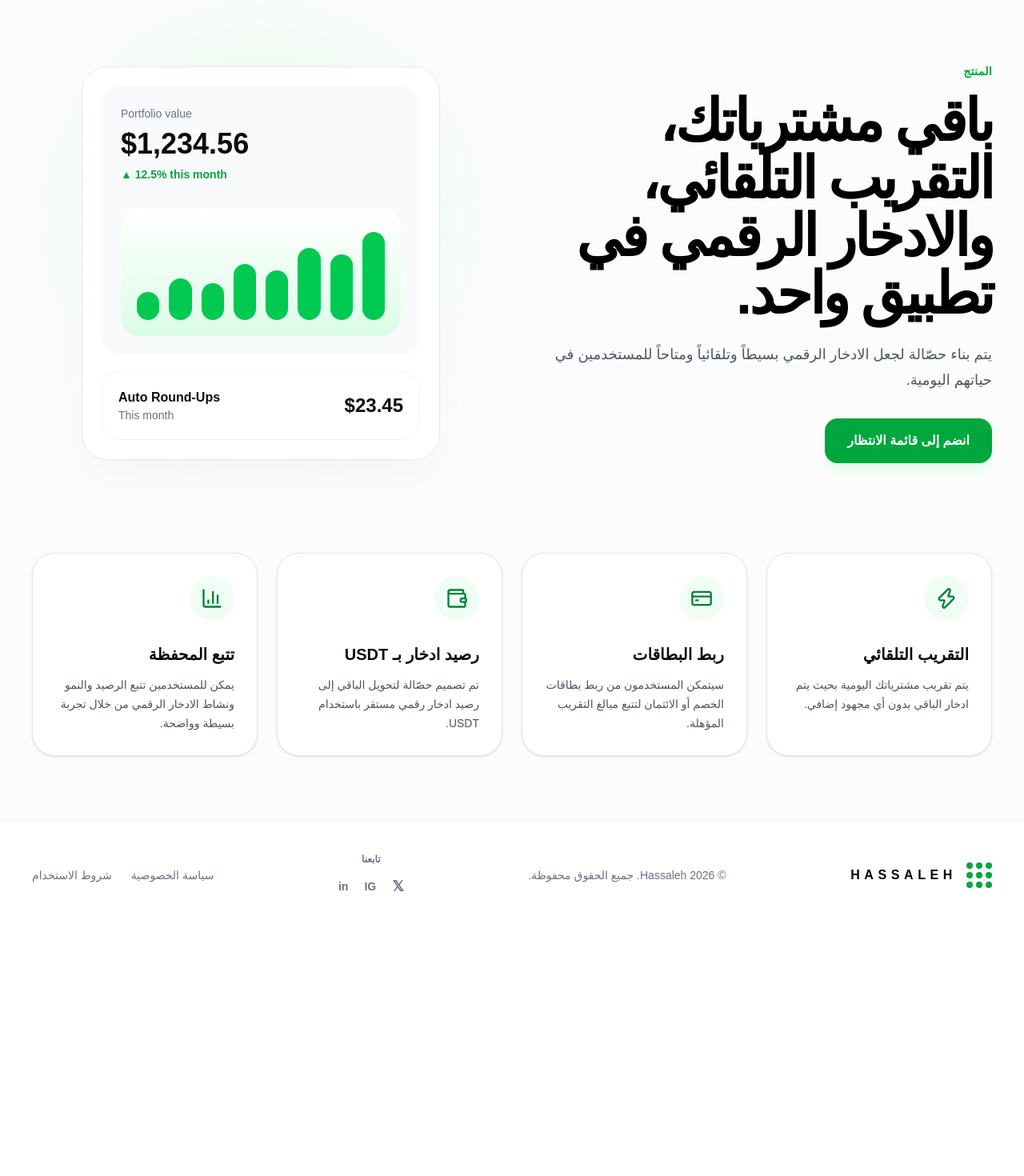
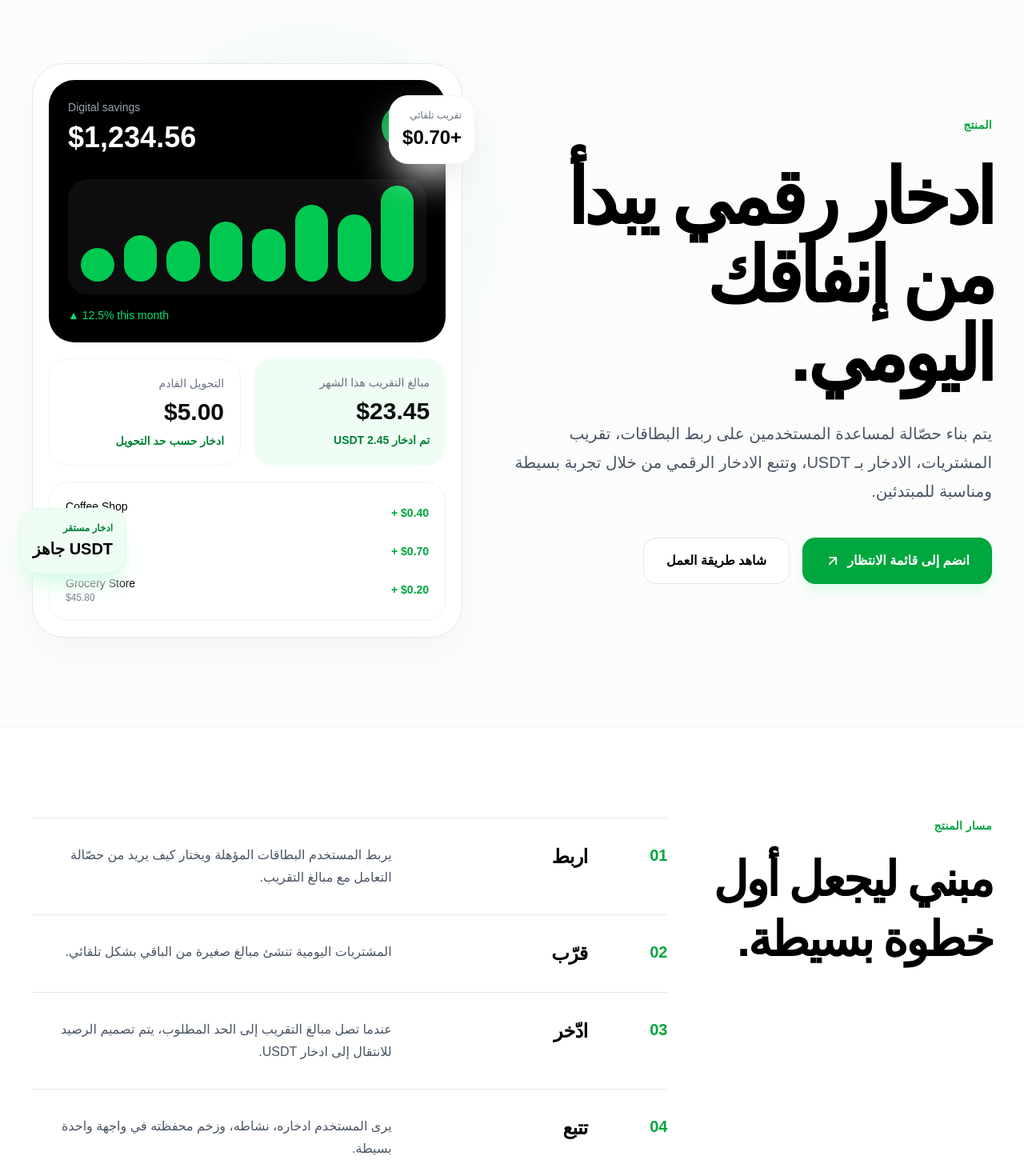
Before and after one commit to XxKaramxX/hassaleh-waitlist, a Next.js app: page /ar/product in a window 1280 px wide. Shown: the part 120-1590 px from the top of the page at 80% size. Before the commit the page ends 1282 px from the top, so only its background shows below. Built offline with nearby package versions, Linux system fonts and the light colour scheme.

Commit message:
Update page.tsx

```diff
--- a/app/ar/product/page.tsx
+++ b/app/ar/product/page.tsx
@@ -1,122 +1,310 @@
-import { BarChart3, CreditCard, Wallet, Zap } from "lucide-react";
 import SiteNavbar from "@/components/SiteNavbar";
-import SiteFooter from "@/components/SiteFooter";
+import {
+  ArrowUpRight,
+  BarChart3,
+  CreditCard,
+  LockKeyhole,
+  Wallet,
+  Zap,
+} from "lucide-react";
 
 export default function ArabicProductPage() {
-  const features = [
+  const productPillars = [
     {
-      title: "التقريب التلقائي",
-      text: "يتم تقريب مشترياتك اليومية بحيث يتم ادخار الباقي بدون أي مجهود إضافي.",
+      title: "تقريب يعمل بهدوء",
+      text: "حصّالة مصممة لتحويل الإنفاق اليومي إلى ادخار رقمي تلقائي بدون أن يحتاج المستخدم للتفكير في كل عملية شراء.",
       icon: Zap,
     },
     {
-      title: "ربط البطاقات",
-      text: "سيتمكن المستخدمون من ربط بطاقات الخصم أو الائتمان لتتبع مبالغ التقريب المؤهلة.",
-      icon: CreditCard,
-    },
-    {
-      title: "رصيد ادخار بـ USDT",
-      text: "تم تصميم حصّالة لتحويل الباقي إلى رصيد ادخار رقمي مستقر باستخدام USDT.",
+      title: "طبقة ادخار مستقرة",
+      text: "الباقي من المشتريات مصمم ليتم تحويله إلى USDT، مما يساعد المستخدم على بناء رصيد رقمي قبل الدخول إلى مزايا كريبتو أوسع.",
       icon: Wallet,
     },
     {
-      title: "تتبع المحفظة",
-      text: "يمكن للمستخدمين تتبع الرصيد والنمو ونشاط الادخار الرقمي من خلال تجربة بسيطة وواضحة.",
+      title: "وضوح في تتبع المحفظة",
+      text: "يجب أن يفهم المستخدم دائماً ماذا ادخر، أين ذهب المبلغ، وكيف ينمو ادخاره الرقمي مع الوقت.",
       icon: BarChart3,
+    },
+    {
+      title: "مبني حول الثقة",
+      text: "تجربة المنتج يتم بناؤها مع التركيز على الأمان، البساطة، وثقة المستخدم من البداية.",
+      icon: LockKeyhole,
+    },
+  ];
+
+  const productFlow = [
+    {
+      step: "01",
+      title: "اربط",
+      text: "يربط المستخدم البطاقات المؤهلة ويختار كيف يريد من حصّالة التعامل مع مبالغ التقريب.",
+    },
+    {
+      step: "02",
+      title: "قرّب",
+      text: "المشتريات اليومية تنشئ مبالغ صغيرة من الباقي بشكل تلقائي.",
+    },
+    {
+      step: "03",
+      title: "ادّخر",
+      text: "عندما تصل مبالغ التقريب إلى الحد المطلوب، يتم تصميم الرصيد للانتقال إلى ادخار USDT.",
+    },
+    {
+      step: "04",
+      title: "تتبع",
+      text: "يرى المستخدم ادخاره، نشاطه، وزخم محفظته في واجهة واحدة بسيطة.",
     },
   ];
 
   return (
-    <main dir="rtl" className="min-h-screen bg-[#fbfcfb] text-[#090d0b]">
+    <main dir="rtl" className="min-h-screen overflow-hidden bg-[#fbfcfb] text-[#090d0b]">
       <SiteNavbar />
 
-      <section className="mx-auto grid max-w-7xl grid-cols-1 items-center gap-14 px-6 py-20 md:grid-cols-2 md:px-10 md:py-28">
+      <section className="relative mx-auto max-w-7xl px-6 py-20 md:px-10 md:py-28">
+        <div className="absolute left-1/2 top-24 -z-10 h-[520px] w-[520px] -translate-x-1/2 rounded-full bg-green-100/50 blur-3xl" />
+
+        <div className="grid grid-cols-1 items-center gap-16 md:grid-cols-[1fr_0.9fr]">
           <div>
             <p className="text-sm font-bold uppercase tracking-wide text-green-600">
               المنتج
             </p>
 
-          <h1 className="mt-4 text-5xl font-semibold tracking-[-0.05em] text-black md:text-7xl">
-            باقي مشترياتك، التقريب التلقائي، والادخار الرقمي في تطبيق واحد.
+            <h1 className="mt-8 max-w-4xl text-6xl font-semibold leading-[1.02] tracking-[-0.06em] text-black md:text-8xl">
+              ادخار رقمي يبدأ من إنفاقك اليومي.
             </h1>
 
-          <p className="mt-6 max-w-xl text-lg leading-8 text-gray-600">
-            يتم بناء حصّالة لجعل الادخار الرقمي بسيطاً وتلقائياً ومتاحاً
-            للمستخدمين في حياتهم اليومية.
+            <p className="mt-8 max-w-2xl text-xl leading-9 text-gray-600">
+              يتم بناء حصّالة لمساعدة المستخدمين على ربط البطاقات، تقريب
+              المشتريات، الادخار بـ USDT، وتتبع الادخار الرقمي من خلال تجربة
+              بسيطة ومناسبة للمبتدئين.
             </p>
 
+            <div className="mt-10 flex flex-col gap-4 sm:flex-row">
               <a
                 href="/ar#waitlist"
-            className="mt-8 inline-flex rounded-2xl bg-green-600 px-7 py-4 font-semibold text-white shadow-lg shadow-green-100 transition hover:bg-green-700"
+                className="inline-flex items-center justify-center rounded-2xl bg-green-600 px-7 py-4 font-semibold text-white shadow-lg shadow-green-100 transition hover:-translate-y-0.5 hover:bg-green-700"
               >
                 انضم إلى قائمة الانتظار
+                <ArrowUpRight className="mr-2 h-5 w-5" />
+              </a>
+
+              <a
+                href="#product-flow"
+                className="inline-flex items-center justify-center rounded-2xl border border-gray-200 bg-white px-7 py-4 font-semibold text-black transition hover:border-green-200 hover:text-green-600"
+              >
+                شاهد طريقة العمل
               </a>
             </div>
+          </div>
 
-        <div className="relative flex justify-center">
-          <div className="absolute h-96 w-96 rounded-full bg-green-100 blur-3xl" />
+          <div className="relative">
+            <div className="absolute right-8 top-8 h-80 w-80 rounded-full bg-green-100 blur-3xl" />
 
-          <div
-            dir="ltr"
-            className="relative z-10 w-full max-w-md rounded-[2rem] border border-gray-200 bg-white p-6 shadow-2xl shadow-gray-100"
-          >
-            <div className="rounded-3xl bg-gray-50 p-6">
-              <p className="text-sm text-gray-500">Portfolio value</p>
+            <div className="relative rounded-[2.5rem] border border-gray-200 bg-white p-5 shadow-2xl shadow-gray-100">
+              <div dir="ltr" className="rounded-[2rem] bg-black p-6 text-white">
+                <div className="flex items-center justify-between">
+                  <div>
+                    <p className="text-sm text-gray-400">Digital savings</p>
                     <h2 className="mt-2 text-4xl font-bold">$1,234.56</h2>
-              <p className="mt-2 text-sm font-semibold text-green-600">
-                ▲ 12.5% this month
-              </p>
+                  </div>
 
-              <div className="mt-8 h-40 rounded-3xl bg-gradient-to-t from-green-100 to-white p-5">
+                  <div className="flex h-14 w-14 items-center justify-center rounded-full bg-green-600">
+                    ₮
+                  </div>
+                </div>
+
+                <div className="mt-8 h-36 rounded-[1.5rem] bg-white/5 p-4">
                   <div className="flex h-full items-end gap-3">
-                  {[35, 52, 46, 70, 62, 90, 82, 110].map((height, index) => (
+                    {[42, 58, 51, 75, 66, 96, 84, 120].map(
+                      (height, index) => (
                         <div
                           key={index}
                           className="w-full rounded-full bg-green-500"
                           style={{ height }}
                         />
+                      )
+                    )}
+                  </div>
+                </div>
+
+                <p className="mt-4 text-sm font-medium text-green-400">
+                  ▲ 12.5% this month
+                </p>
+              </div>
+
+              <div className="mt-5 grid grid-cols-1 gap-4 sm:grid-cols-2">
+                <div className="rounded-[1.5rem] bg-green-50 p-5">
+                  <p className="text-sm text-gray-500">مبالغ التقريب هذا الشهر</p>
+                  <h3 className="mt-2 text-3xl font-bold">$23.45</h3>
+                  <p className="mt-2 text-sm font-semibold text-green-700">
+                    تم ادخار 2.45 USDT
+                  </p>
+                </div>
+
+                <div className="rounded-[1.5rem] border border-gray-100 bg-white p-5">
+                  <p className="text-sm text-gray-500">التحويل القادم</p>
+                  <h3 className="mt-2 text-3xl font-bold">$5.00</h3>
+                  <p className="mt-2 text-sm font-semibold text-green-700">
+                    ادخار حسب حد التحويل
+                  </p>
+                </div>
+              </div>
+
+              <div className="mt-5 space-y-3 rounded-[1.5rem] border border-gray-100 bg-white p-5">
+                {[
+                  ["Coffee Shop", "$3.60", "+ $0.40"],
+                  ["Ride share", "$12.30", "+ $0.70"],
+                  ["Grocery Store", "$45.80", "+ $0.20"],
+                ].map(([merchant, amount, roundUp]) => (
+                  <div
+                    key={merchant}
+                    dir="ltr"
+                    className="flex items-center justify-between text-sm"
+                  >
+                    <div>
+                      <p className="font-medium text-black">{merchant}</p>
+                      <p className="text-xs text-gray-500">{amount}</p>
+                    </div>
+
+                    <p className="font-semibold text-green-600">{roundUp}</p>
+                  </div>
                 ))}
               </div>
             </div>
+
+            <div className="absolute -right-4 top-10 hidden rounded-3xl border border-gray-100 bg-white p-4 shadow-2xl shadow-gray-200 md:block">
+              <p className="text-xs font-medium text-gray-500">تقريب تلقائي</p>
+              <p className="mt-1 text-2xl font-bold text-black">+$0.70</p>
             </div>
 
-            <div className="mt-5 rounded-3xl border border-gray-100 p-5">
-              <div className="flex items-center justify-between">
-                <div>
-                  <p className="font-semibold">Auto Round-Ups</p>
-                  <p className="text-sm text-gray-500">This month</p>
-                </div>
-
-                <p className="text-2xl font-bold">$23.45</p>
-              </div>
+            <div className="absolute -left-4 bottom-20 hidden rounded-3xl border border-green-100 bg-green-50 p-4 shadow-xl shadow-green-100 md:block">
+              <p className="text-xs font-semibold text-green-700">
+                ادخار مستقر
+              </p>
+              <p className="mt-1 text-xl font-bold text-black">USDT جاهز</p>
             </div>
           </div>
         </div>
       </section>
 
-      <section className="mx-auto max-w-7xl px-6 pb-20 md:px-10">
-        <div className="grid grid-cols-1 gap-6 md:grid-cols-4">
-          {features.map((feature) => {
-            const Icon = feature.icon;
+      <section
+        id="product-flow"
+        className="border-y border-gray-100 bg-white py-20 md:py-28"
+      >
+        <div className="mx-auto max-w-7xl px-6 md:px-10">
+          <div className="grid grid-cols-1 gap-12 md:grid-cols-[0.45fr_1fr]">
+            <div>
+              <p className="text-sm font-bold uppercase tracking-wide text-green-600">
+                مسار المنتج
+              </p>
+
+              <h2 className="mt-5 max-w-md text-5xl font-semibold leading-tight tracking-[-0.05em] text-black md:text-6xl">
+                مبني ليجعل أول خطوة بسيطة.
+              </h2>
+            </div>
+
+            <div className="divide-y divide-gray-200 border-y border-gray-200">
+              {productFlow.map((item) => (
+                <div
+                  key={item.step}
+                  className="grid grid-cols-1 gap-5 py-8 md:grid-cols-[80px_0.5fr_1fr]"
+                >
+                  <p className="text-xl font-semibold text-green-600">
+                    {item.step}
+                  </p>
+
+                  <h3 className="text-2xl font-semibold tracking-[-0.03em] text-black">
+                    {item.title}
+                  </h3>
+
+                  <p className="text-base leading-7 text-gray-600">
+                    {item.text}
+                  </p>
+                </div>
+              ))}
+            </div>
+          </div>
+        </div>
+      </section>
+
+      <section className="mx-auto max-w-7xl px-6 py-20 md:px-10 md:py-28">
+        <div className="grid grid-cols-1 gap-12 border-b border-gray-200 pb-20 md:grid-cols-[0.45fr_1fr]">
+          <div>
+            <p className="text-sm font-bold uppercase tracking-wide text-green-600">
+              التجربة الأساسية
+            </p>
+
+            <h2 className="mt-5 max-w-md text-5xl font-semibold leading-tight tracking-[-0.05em] text-black md:text-6xl">
+              كل شيء يجب أن يكون واضحاً، تلقائياً، وموثوقاً.
+            </h2>
+          </div>
+
+          <div className="grid grid-cols-1 gap-5 md:grid-cols-2">
+            {productPillars.map((pillar) => {
+              const Icon = pillar.icon;
 
               return (
                 <div
-                key={feature.title}
-                className="rounded-[1.75rem] border border-gray-200 bg-white p-7 shadow-sm"
+                  key={pillar.title}
+                  className="group rounded-[2rem] border border-gray-200 bg-white p-7 shadow-sm transition hover:-translate-y-1 hover:shadow-2xl hover:shadow-gray-100"
                 >
-                <div className="flex h-14 w-14 items-center justify-center rounded-full bg-green-50 text-green-700">
+                  <div className="flex h-14 w-14 items-center justify-center rounded-full bg-green-50 text-green-700 transition group-hover:bg-green-600 group-hover:text-white">
                     <Icon className="h-7 w-7" />
                   </div>
 
-                <h2 className="mt-7 text-xl font-semibold">{feature.title}</h2>
+                  <h3 className="mt-7 text-2xl font-semibold tracking-[-0.04em] text-black">
+                    {pillar.title}
+                  </h3>
 
-                <p className="mt-3 text-sm leading-6 text-gray-600">
-                  {feature.text}
+                  <p className="mt-4 text-base leading-7 text-gray-600">
+                    {pillar.text}
                   </p>
                 </div>
               );
             })}
           </div>
+        </div>
+      </section>
+
+      <section className="bg-black px-6 py-20 text-white md:px-10 md:py-28">
+        <div className="mx-auto max-w-7xl">
+          <p className="text-sm font-bold uppercase tracking-wide text-green-400">
+            لماذا يهم المنتج
+          </p>
+
+          <h2 className="mt-6 max-w-5xl text-5xl font-semibold leading-[1.08] tracking-[-0.05em] md:text-7xl">
+            معظم الناس لا يحتاجون إلى منصة كريبتو أكثر تعقيداً. يحتاجون إلى
+            طريقة بسيطة للبدء.
+          </h2>
+
+          <p className="mt-8 max-w-2xl text-xl leading-9 text-gray-300">
+            حصّالة مصممة لتبدأ من مكان المستخدم الطبيعي: الإنفاق اليومي،
+            الادخار التلقائي، وبناء الثقة خطوة صغيرة في كل مرة.
+          </p>
+        </div>
+      </section>
+
+      <section className="mx-auto max-w-7xl px-6 py-20 md:px-10 md:py-28">
+        <div className="rounded-[2.5rem] bg-green-600 p-8 text-white shadow-2xl shadow-green-100 md:p-12">
+          <div className="grid grid-cols-1 items-center gap-8 md:grid-cols-[1fr_auto]">
+            <div>
+              <h2 className="max-w-2xl text-4xl font-semibold leading-tight tracking-[-0.05em] md:text-6xl">
+                كن من أوائل من يجربون حصّالة.
+              </h2>
+
+              <p className="mt-5 max-w-xl text-base leading-7 text-green-50">
+                انضم إلى قائمة الانتظار ليصلك إشعار عند فتح الوصول المبكر.
+              </p>
+            </div>
+
+            <a
+              href="/ar#waitlist"
+              className="inline-flex items-center justify-center rounded-2xl bg-black px-7 py-4 font-semibold text-white transition hover:-translate-y-0.5 hover:bg-gray-900"
+            >
+              انضم إلى قائمة الانتظار
+              <ArrowUpRight className="mr-2 h-5 w-5" />
+            </a>
+          </div>
+        </div>
       </section>
     </main>
   );
```
Lines whose indentation alone changed are shown as unchanged.
